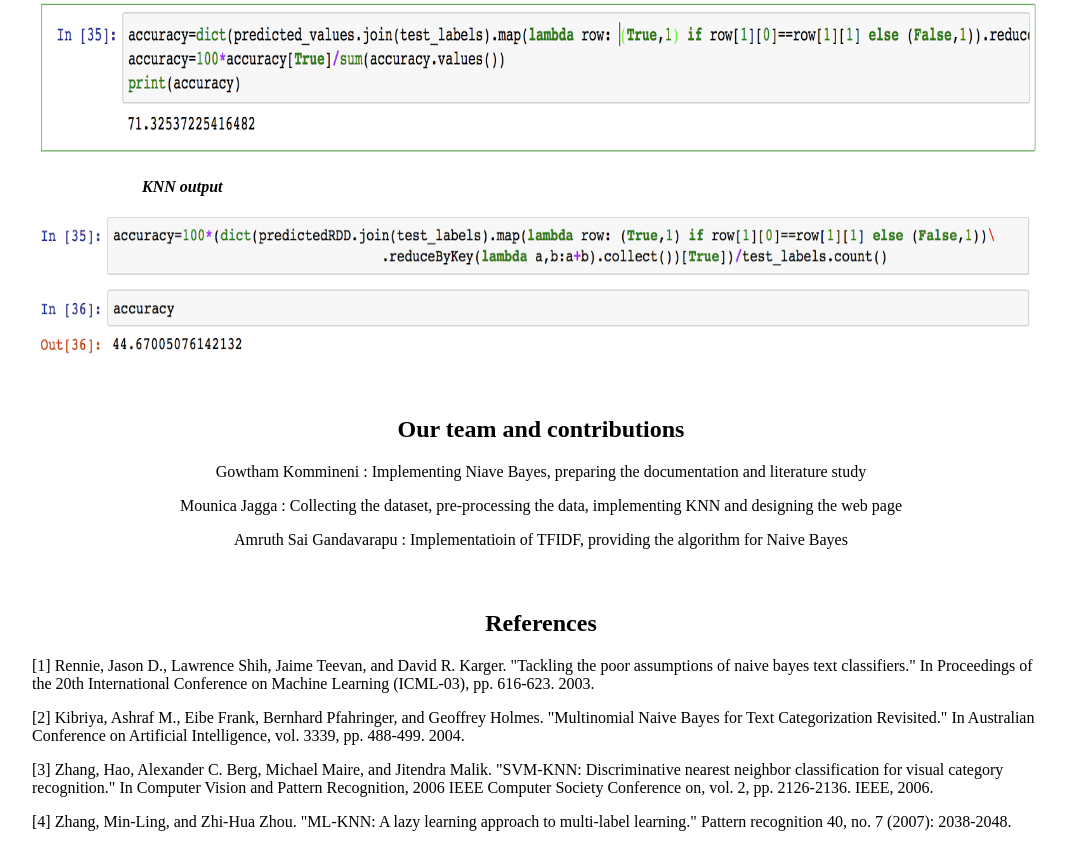
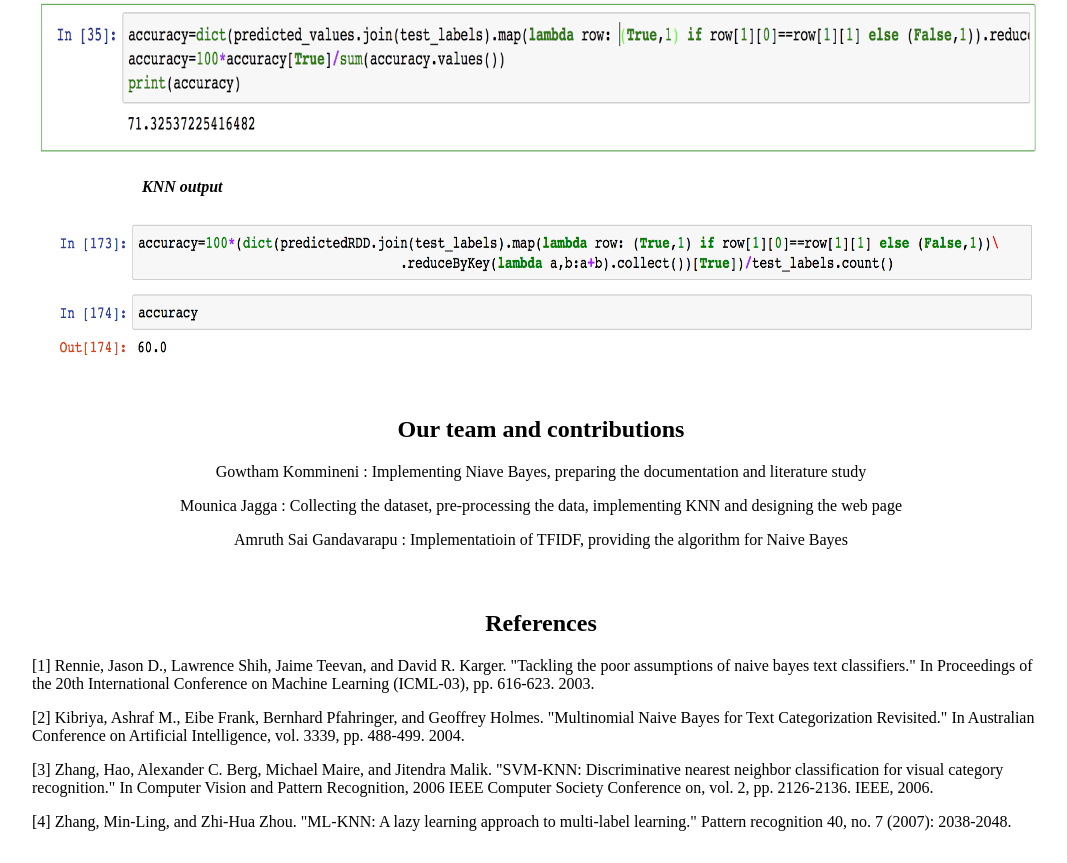
Before and after one commit to amruthsai1809/cloudReport, a plain HTML site: page index.html in a window 1280 px wide. Shown: the part 3708-4571 px from the top of the page, without its empty margins (64-1131 px from the left). Drawn offline with Linux system fonts and the light colour scheme.

Commit message:
modified index.html

```diff
--- a/index.html
+++ b/index.html
@@ -134,7 +134,7 @@
   <h4 style="text-align:left; padding-left:110px"><i>Naive Bayes output</i></h4>
 <img src="naive.jpg" alt="Naive Bayes Output" width="1000" height="150">
 <h4 style="text-align:left; padding-left:110px"><i>KNN output</i></h4>
-<img src="KNN.png" alt="Naive Bayes Output" width="1000" height="150">
+<img src="knnn.png" alt="Naive Bayes Output" width="1000" height="150">
     </div>
 
 
```
Also changed, not shown: knnn.png (added), 1 other file.
